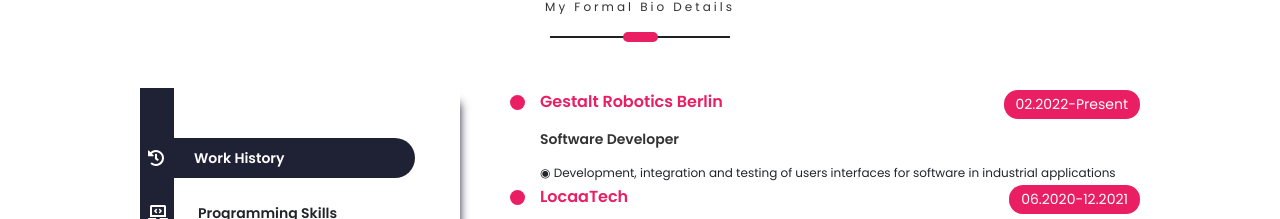
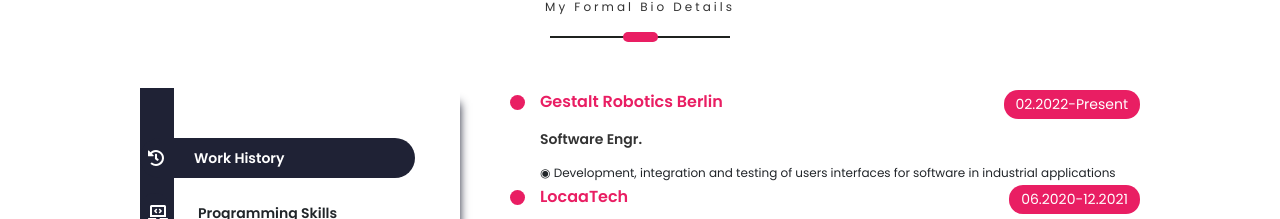
Before and after one commit to ambabasly/Personal_Website, a React (Create React App) app in the folder client/: page / in a window 1280 px wide. Shown: the part 1740-1959 px from the top of the page. Built offline with nearby package versions, Linux system fonts and the light colour scheme; a web font is replaced by a local one.

Commit message:
updating resume

```diff
--- a/client/src/PortfolioContainer/Resume/Resume.js
+++ b/client/src/PortfolioContainer/Resume/Resume.js
@@ -117,7 +117,7 @@
       <div className="experience-container">
         <ResumeHeading
           heading={"Gestalt Robotics Berlin"}
-          subHeading={"Software Developer"}
+          subHeading={"Software Engr."}
           fromDate={"02.2022"}
           toDate={"Present"}
         />
```
